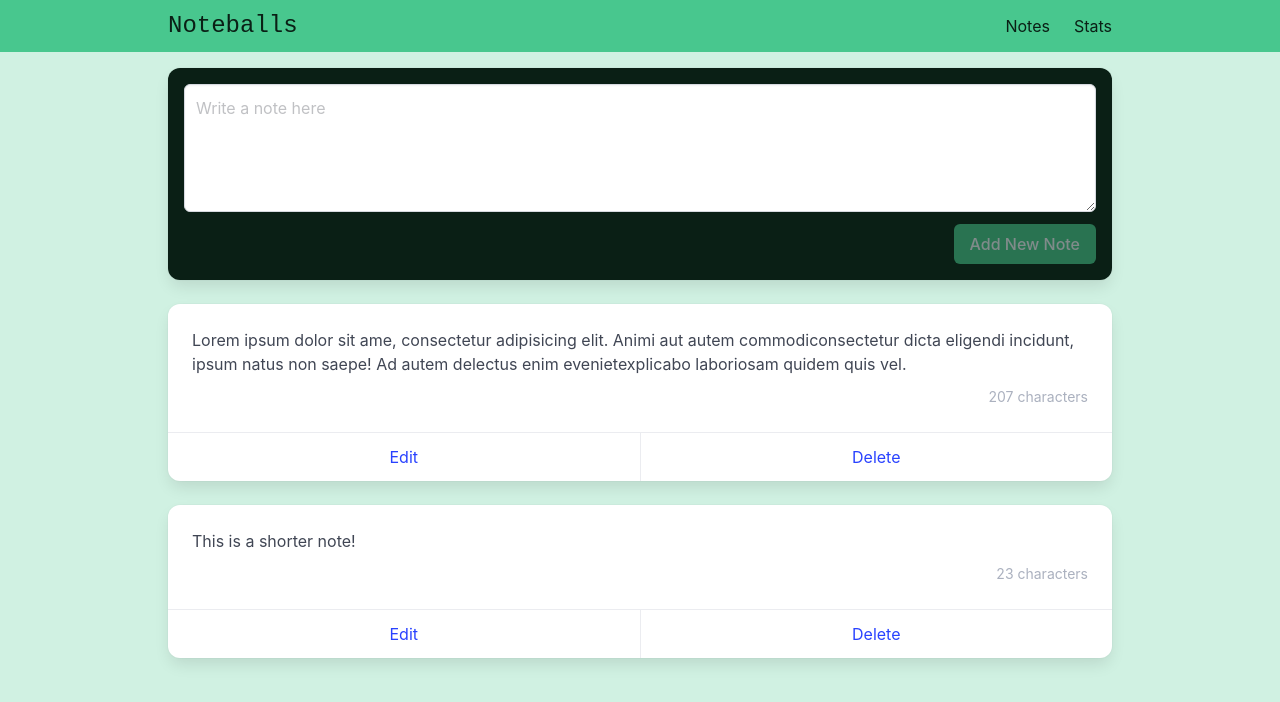
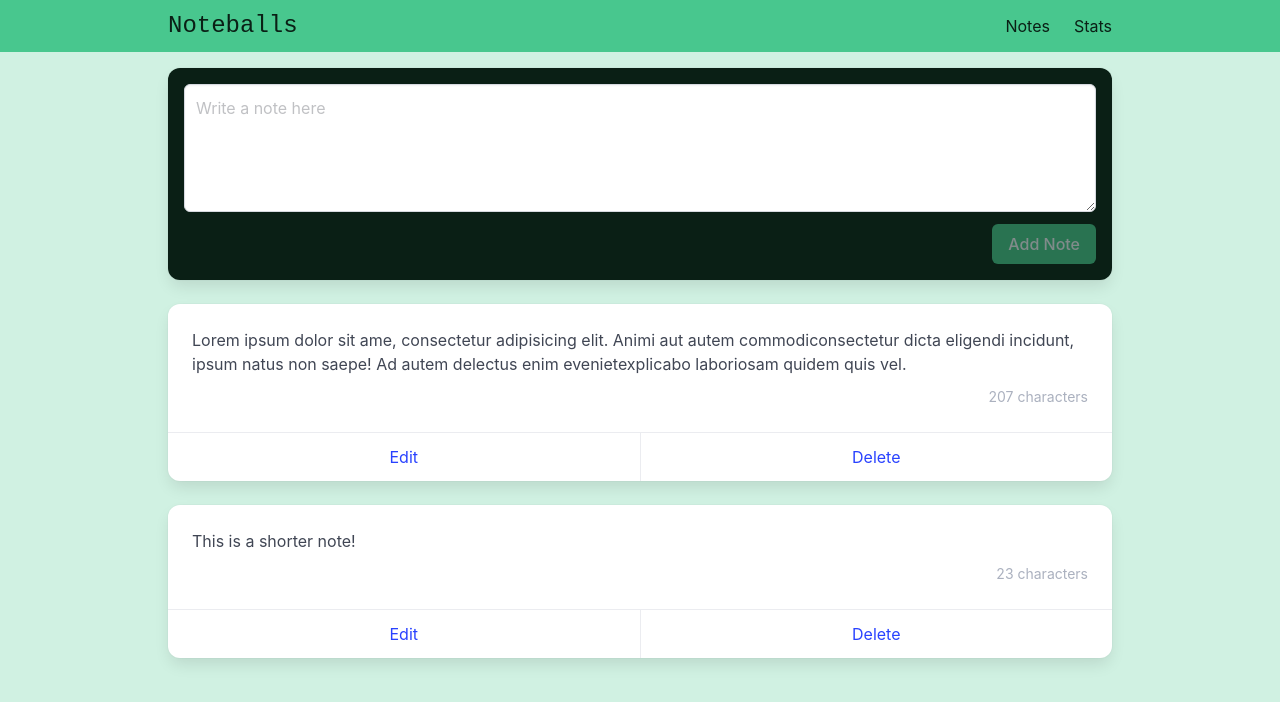
Before and after one commit to danfalcon96/vue-noteballs, a Vue app: page / in a window 1280 px wide. Shown: the top 702 px of the page. Built offline with nearby package versions, Linux system fonts and the light colour scheme.

Commit message:
use reusable note input component for new note

```diff
--- a/src/views/ViewNotes.vue
+++ b/src/views/ViewNotes.vue
@@ -1,46 +1,27 @@
 <script setup lang="ts">
-import { ref, useTemplateRef } from 'vue'
+import { ref } from 'vue'
 import Note from '@/components/notes/Note.vue'
 import { useStoreNotes } from '@/stores/storeNotes.ts'
+import AddEditNote from '@/components/notes/AddEditNote.vue'
 
-const newNoteBox = useTemplateRef('new-note-box')
 const newNote = ref('')
 const storeNotes = useStoreNotes()
 
 const addNote = () => {
   storeNotes.addNote(newNote.value)
   newNote.value = ''
-  newNoteBox.value?.focus()
 }
 </script>
 
 <template>
   <div class="notes">
-    <div class="card has-background-success-dark p-4 mb-5">
-      <div class="field">
-        <div class="control">
-          <textarea
-            class="textarea"
-            v-model="newNote"
-            ref="new-note-box"
-            placeholder="Write a note here"
-          />
-        </div>
-      </div>
-
-      <div class="field is-grouped is-grouped-right">
-        <div class="control">
-          <button
-            class="button is-link has-background-success"
-            :disabled="!newNote"
-            @click="addNote"
-          >
-            Add New Note
-          </button>
-        </div>
-      </div>
-    </div>
-
+    <AddEditNote v-model="newNote">
+      <template #form-button>
+        <button @click="addNote" :disabled="!newNote" class="button is-link has-background-success">
+          Add Note
+        </button>
+      </template>
+    </AddEditNote>
     <Note v-for="note in storeNotes.notes" :key="note.id" :note />
   </div>
 </template>
```
